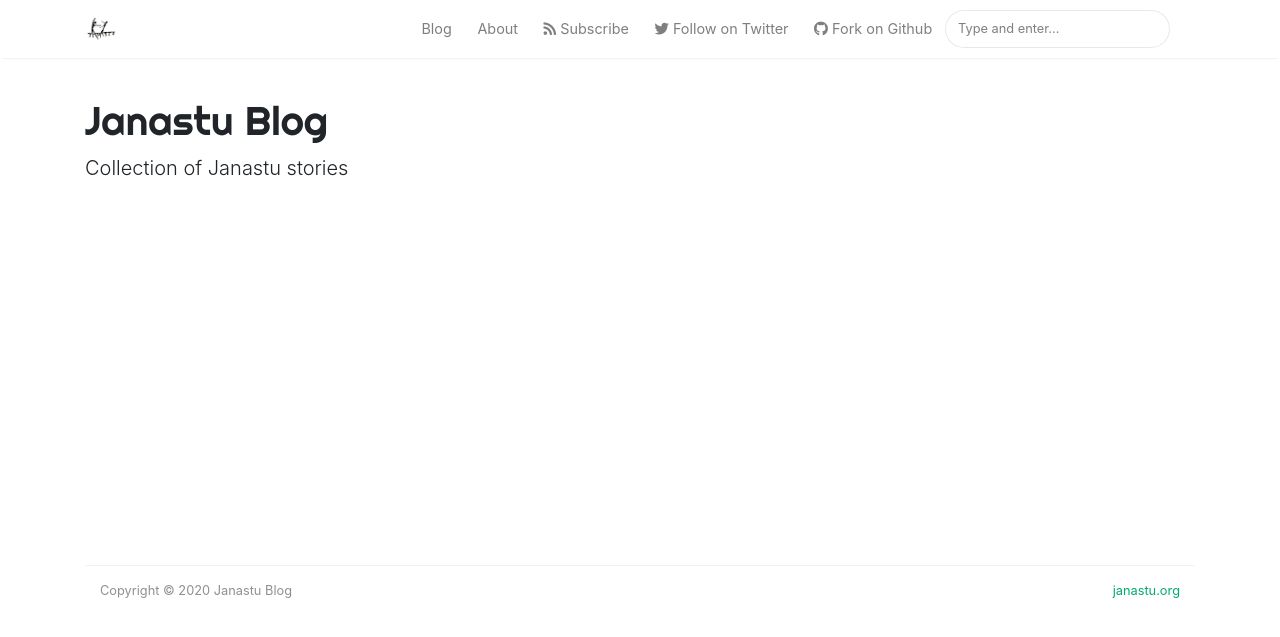
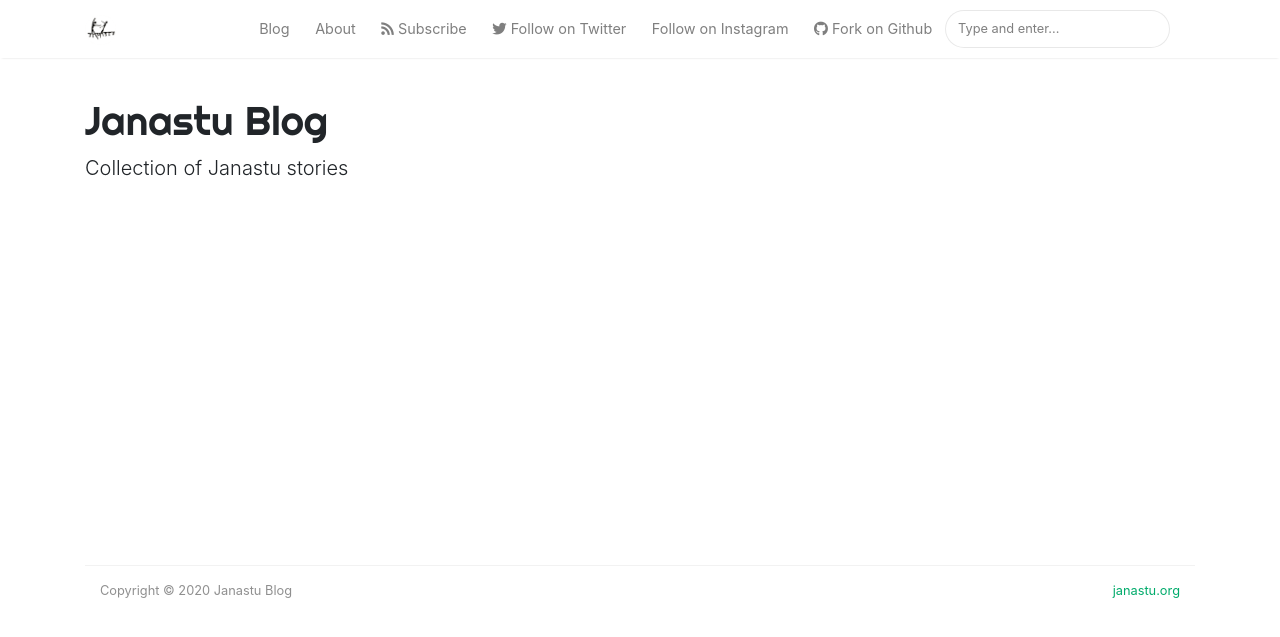
Before and after one commit to janastu/blog.janastu.org, a Jekyll site: the page built from _pages/tags.md, in a window 1280 px wide. Shown: the top 637 px of the page. Built offline with Jekyll 4.4.1, drawn with Linux system fonts in a browser that asks for light colours; nearby versions of some CDN libraries.

Commit message:
update insta link

```diff
--- a/_layouts/default.html
+++ b/_layouts/default.html
@@ -76,16 +76,17 @@
                 <a class="nav-link" href="{{ site.baseurl }}/about">About</a>
                 </li>
 
-                <!--li class="nav-item">
-                <a target="_blank" class="nav-link" href="https://bootstrapstarter.com/bootstrap-templates/template-mediumish-bootstrap-jekyll/"> Docss</a>
-                </li-->
-
                 <li class="nav-item">
                 <a target="_blank" class="nav-link" href="/feed.xml"><i class="fas fa-rss"></i> Subscribe</a>
                 </li>
 
                 <li class="nav-item">
-                <a target="_blank" class="nav-link" href="https://twitter.com/servelots"><i class="fab fa-twitter"></i> Follow on Twitter</a>
+                <a target="_blank" class="nav-link" href="https://twitter.com/servelots/"><i class="fab fa-twitter"></i> Follow on Twitter</a>
+                </li>
+
+
+                <li class="nav-item">
+                <a target="_blank" class="nav-link" href="https://www.instagram.com/servelots/"> Follow on Instagram</a>
                 </li>
 
                 <li class="nav-item">
```
